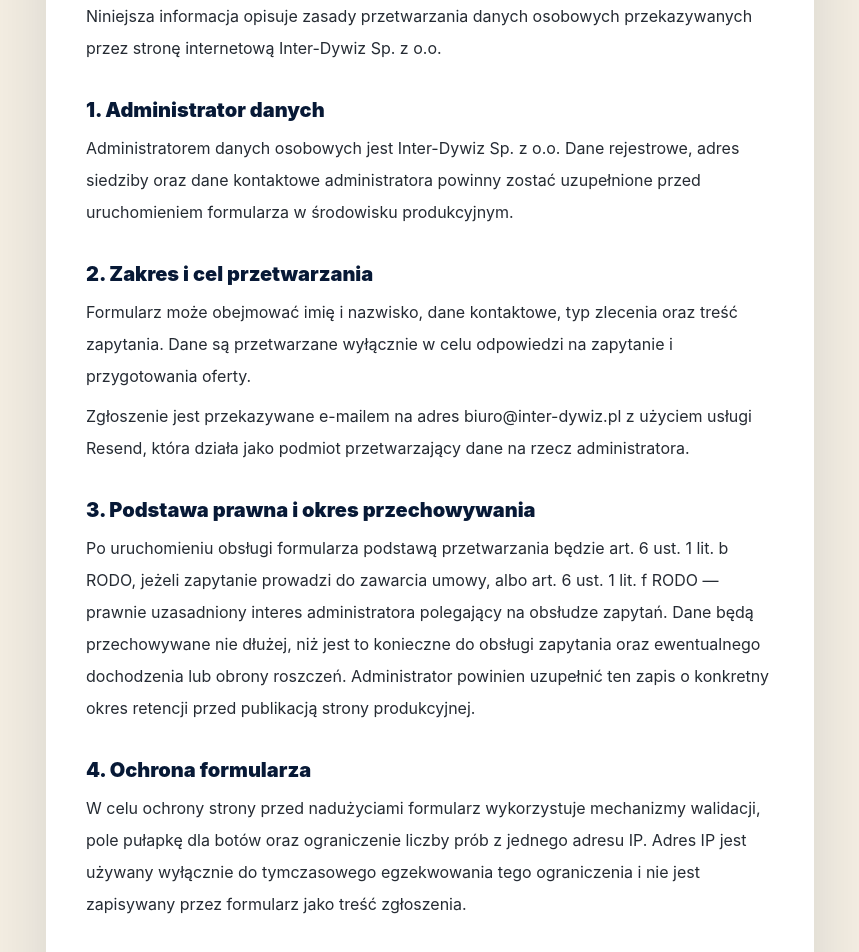
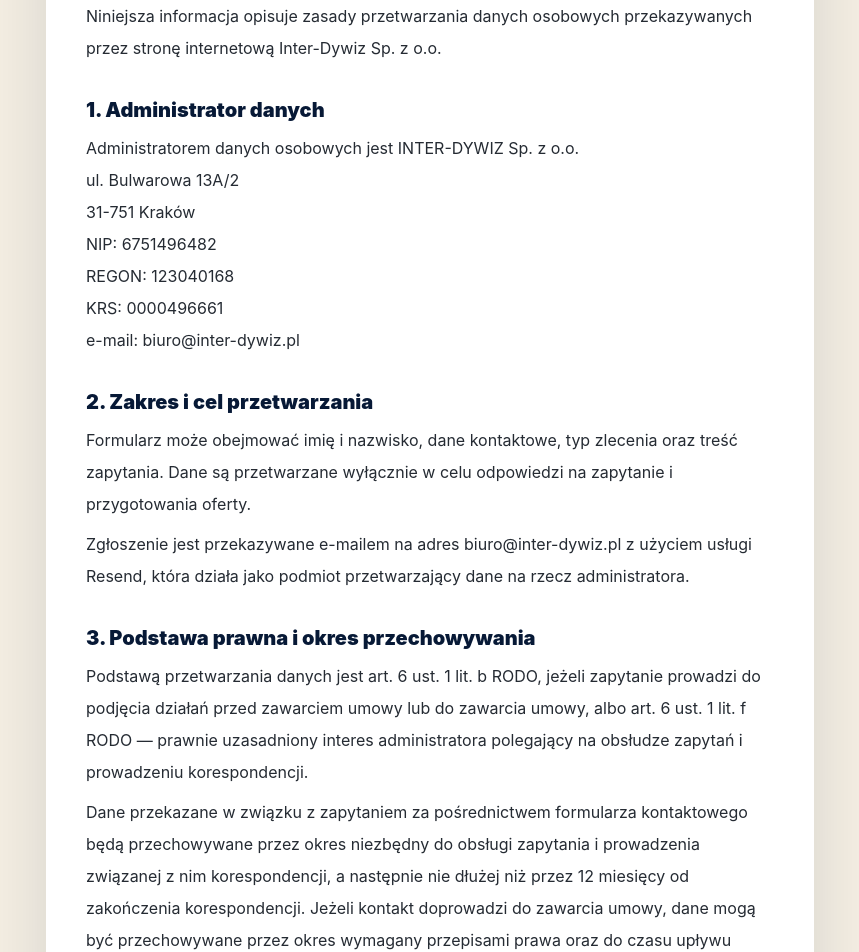
Before and after one commit to Dominik499/inter-dywiz-website, a Next.js app: page /polityka-prywatnosci in a window 1280 px wide. Shown: the part 240-1192 px from the top of the page, without its empty margins (210-1069 px from the left). Built offline with nearby package versions, Linux system fonts and the light colour scheme.

Commit message:
Complete privacy policy details

```diff
--- a/app/polityka-prywatnosci/page.tsx
+++ b/app/polityka-prywatnosci/page.tsx
@@ -27,9 +27,19 @@ export default function PrivacyPolicyPage() {
           <section>
             <h2 className="text-xl font-black text-navy">1. Administrator danych</h2>
             <p className="mt-2">
-              Administratorem danych osobowych jest Inter-Dywiz Sp. z o.o. Dane rejestrowe,
-              adres siedziby oraz dane kontaktowe administratora powinny zostać uzupełnione przed
-              uruchomieniem formularza w środowisku produkcyjnym.
+              Administratorem danych osobowych jest INTER-DYWIZ Sp. z o.o.
+              <br />
+              ul. Bulwarowa 13A/2
+              <br />
+              31-751 Kraków
+              <br />
+              NIP: 6751496482
+              <br />
+              REGON: 123040168
+              <br />
+              KRS: 0000496661
+              <br />
+              e-mail: biuro@inter-dywiz.pl
             </p>
           </section>
 
@@ -49,12 +59,18 @@ export default function PrivacyPolicyPage() {
           <section>
             <h2 className="text-xl font-black text-navy">3. Podstawa prawna i okres przechowywania</h2>
             <p className="mt-2">
-              Po uruchomieniu obsługi formularza podstawą przetwarzania będzie art. 6 ust. 1 lit.
-              b RODO, jeżeli zapytanie prowadzi do zawarcia umowy, albo art. 6 ust. 1 lit. f RODO
-              — prawnie uzasadniony interes administratora polegający na obsłudze zapytań. Dane
-              będą przechowywane nie dłużej, niż jest to konieczne do obsługi zapytania oraz
-              ewentualnego dochodzenia lub obrony roszczeń. Administrator powinien uzupełnić ten
-              zapis o konkretny okres retencji przed publikacją strony produkcyjnej.
+              Podstawą przetwarzania danych jest art. 6 ust. 1 lit. b RODO, jeżeli zapytanie
+              prowadzi do podjęcia działań przed zawarciem umowy lub do zawarcia umowy, albo art. 6
+              ust. 1 lit. f RODO — prawnie uzasadniony interes administratora polegający na obsłudze
+              zapytań i prowadzeniu korespondencji.
+            </p>
+            <p className="mt-2">
+              Dane przekazane w związku z zapytaniem za pośrednictwem formularza kontaktowego będą
+              przechowywane przez okres niezbędny do obsługi zapytania i prowadzenia związanej z
+              nim korespondencji, a następnie nie dłużej niż przez 12 miesięcy od zakończenia
+              korespondencji. Jeżeli kontakt doprowadzi do zawarcia umowy, dane mogą być
+              przechowywane przez okres wymagany przepisami prawa oraz do czasu upływu terminów
+              przedawnienia ewentualnych roszczeń.
             </p>
           </section>
 
```
